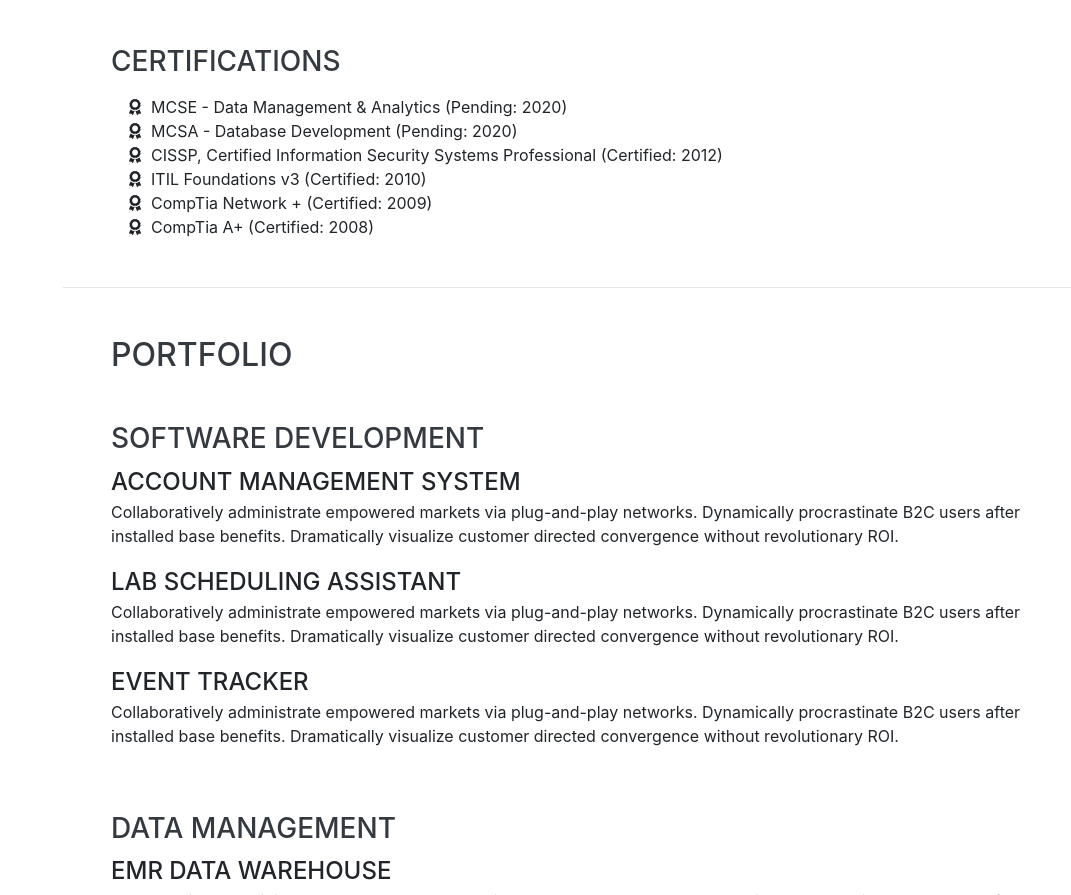
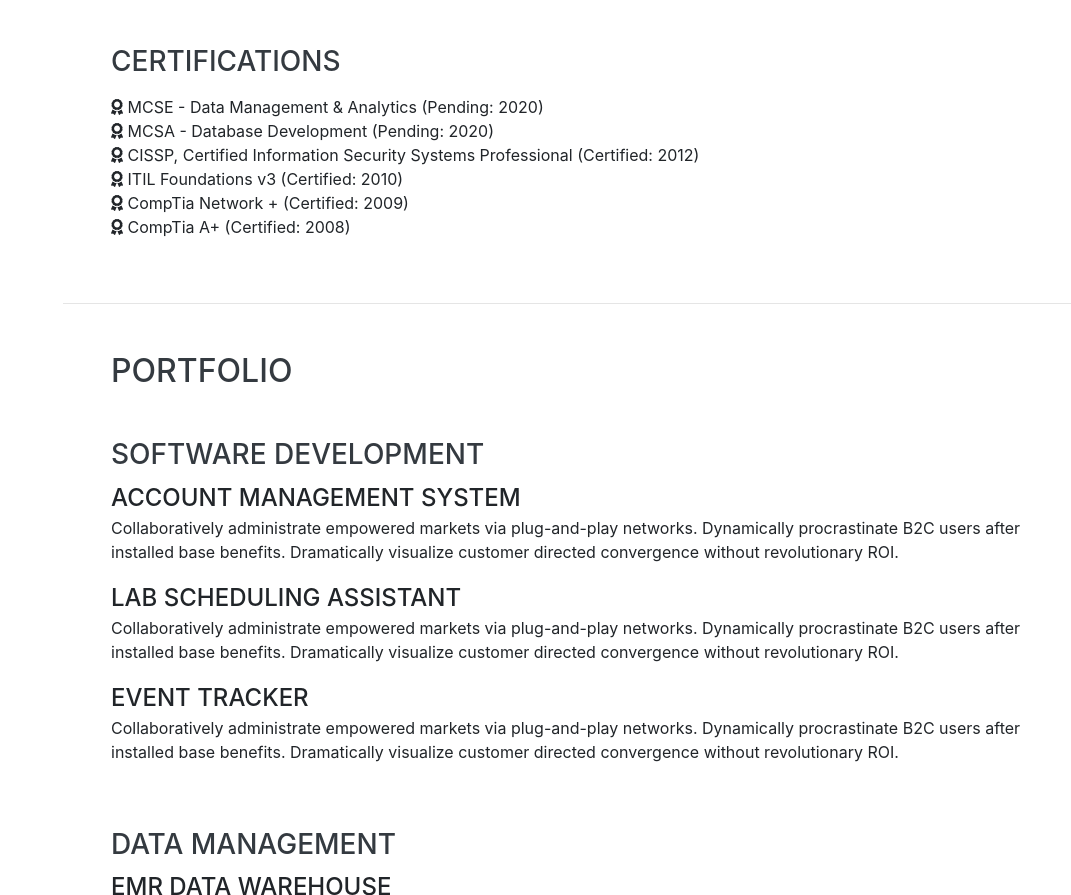
Before and after one commit to hecrodjr/hecrodjr.github.io, a website with bundled scripts: page index.html in a window 1280 px wide. Shown: the part 2457-3352 px from the top of the page, without its empty margins (209-1280 px from the left). Built offline with nearby package versions, Linux system fonts and the light colour scheme; a web font is replaced by a local one.

Commit message:
Update index.html

```diff
--- a/index.html
+++ b/index.html
@@ -16,8 +16,8 @@
   <!-- Custom fonts for this template -->
   <link href="https://fonts.googleapis.com/css?family=Saira+Extra+Condensed:500,700" rel="stylesheet">
   <link href="https://fonts.googleapis.com/css?family=Muli:400,400i,800,800i" rel="stylesheet">
-  <link href="vendor/fontawesome-free/css/all.min.css" rel="stylesheet">
-  <!-- <script src="https://kit.fontawesome.com/d8cbc4d9bf.js" crossorigin="anonymous"></script> -->
+  <link href="vendor/fontawesome-free/css/all.css" rel="stylesheet">
+
   <!-- Custom styles for this template -->
   <link href="css/resume.css" rel="stylesheet">
 
@@ -175,31 +175,16 @@
           <div class="resume-content">
             <h3 class="mb-0">Certifications</h3>
             <div class=" mb-3"></div>
-
-              <ul class="fa-ul mb-0">
-                <li>
-                  <i class="fa-li fa fa-award"></i>
-                  MCSE - Data Management &amp; Analytics (Pending: 2020)</li>
-                <li>
-                  <i class="fa-li fa fa-award"></i>
-                  MCSA - Database Development (Pending: 2020)</li>
-                <li>
-                  <i class="fa-li fa fa-award"></i>
-                  CISSP, Certified Information Security Systems Professional (Certified: 2012)</li>
-                <li>
-                  <i class="fa-li fa fa-award"></i>
-                  ITIL Foundations v3 (Certified: 2010)</li>
-                <li>
-                  <i class="fa-li fa fa-award"></i>
-                  CompTia Network + (Certified: 2009)</li>
-                <li>
-                  <i class="fa-li fa fa-award"></i>
-                  CompTia A+ (Certified: 2008)</li>
-              </ul>
-
+              <p>
+                <i class="fa fa-award"></i> MCSE - Data Management &amp; Analytics (Pending: 2020)</br>
+                <i class="fa fa-award"></i> MCSA - Database Development (Pending: 2020)</br>
+                <i class="fa fa-award"></i> CISSP, Certified Information Security Systems Professional (Certified: 2012)</br>
+                <i class="fa fa-award"></i> ITIL Foundations v3 (Certified: 2010)</br>
+                <i class="fa fa-award"></i> CompTia Network + (Certified: 2009)</br>
+                <i class="fa fa-award"></i> CompTia A+ (Certified: 2008)</br>
+              </p>
           </div>
         </div>
-
 
       </div>
     </section>
```
